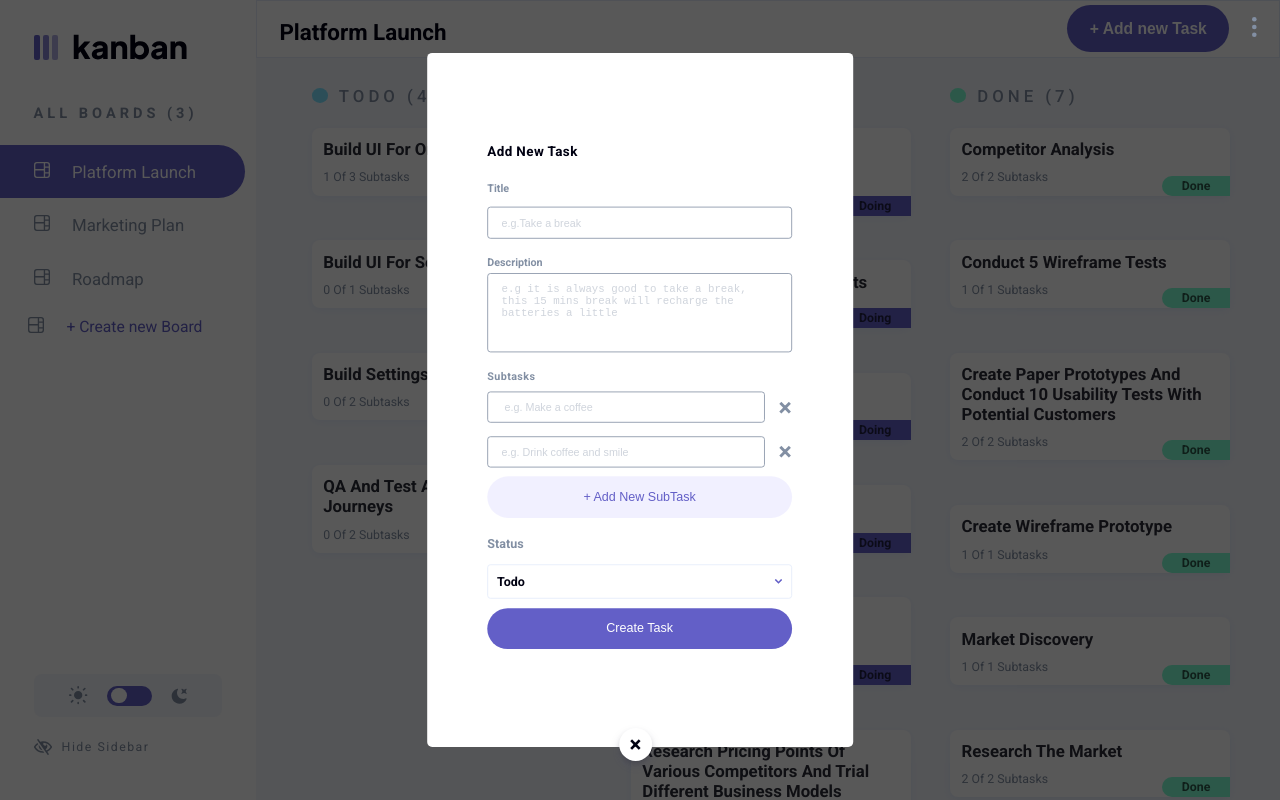
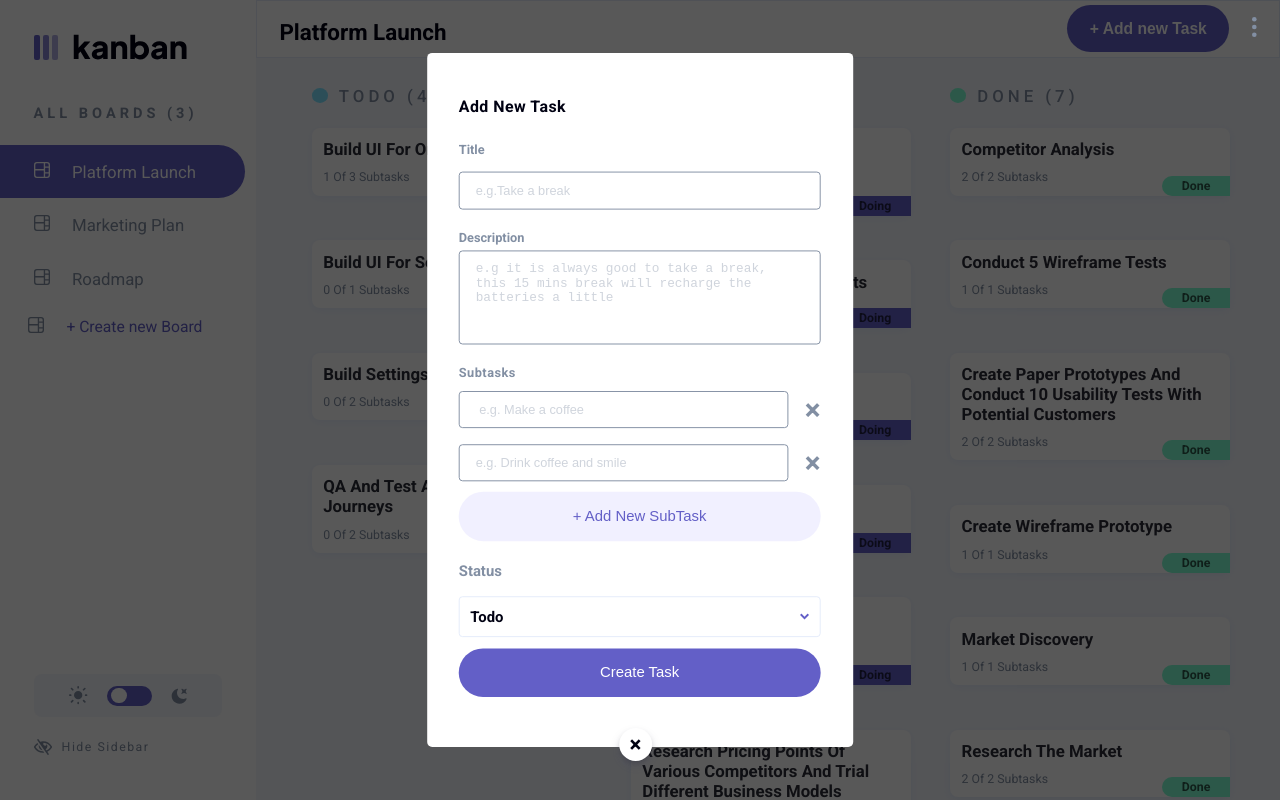
Before and after one commit to Faroukakindele/kanban, a React (Create React App) app: page / in a window 1280 px wide. Both pictures are taken after a click on the button "+ Add new Task". Built offline with nearby package versions, Linux system fonts and the light colour scheme.

Commit message:
zoom changes on html file

```diff
--- a/src/components/CreateTask.module.css
+++ b/src/components/CreateTask.module.css
@@ -3,7 +3,7 @@
     text-align: center;
     flex-direction: column;
     text-transform: capitalize ;
-        transform: scale(.8)
+        transform: scale(.95)
 }
 
 .taskForm div  {
```
